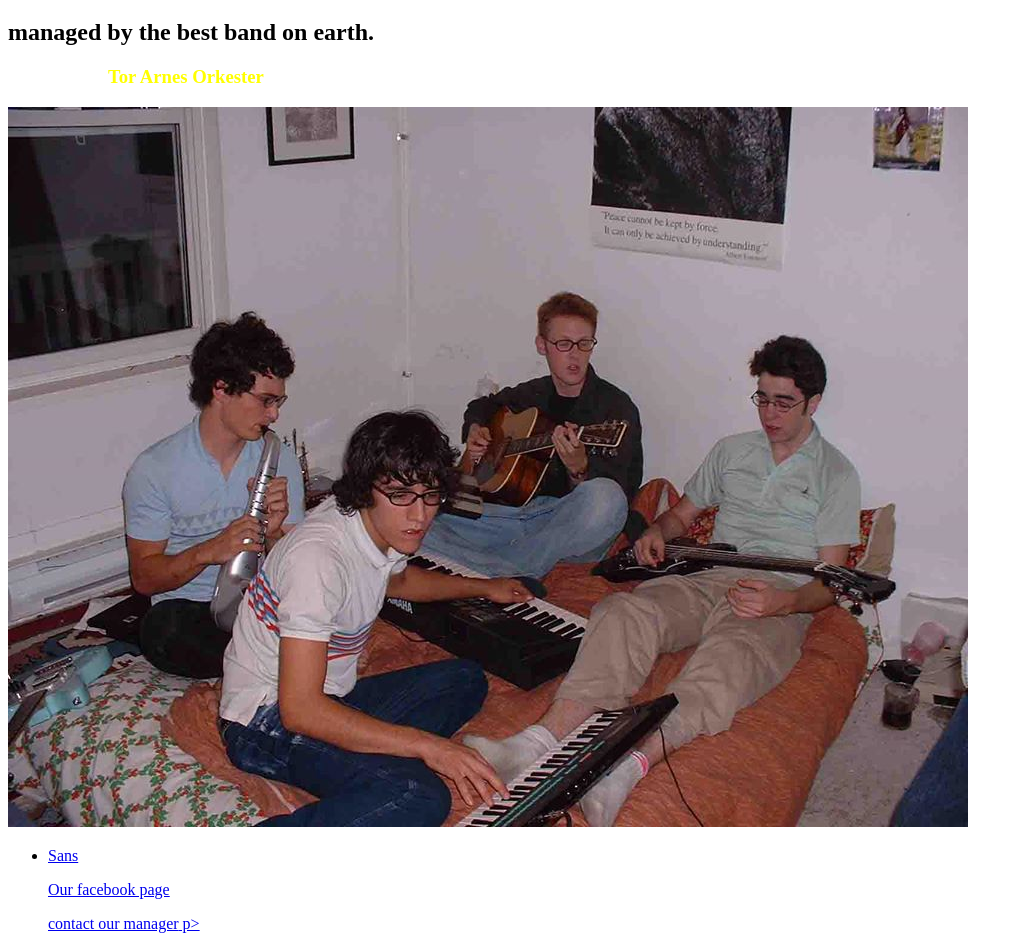
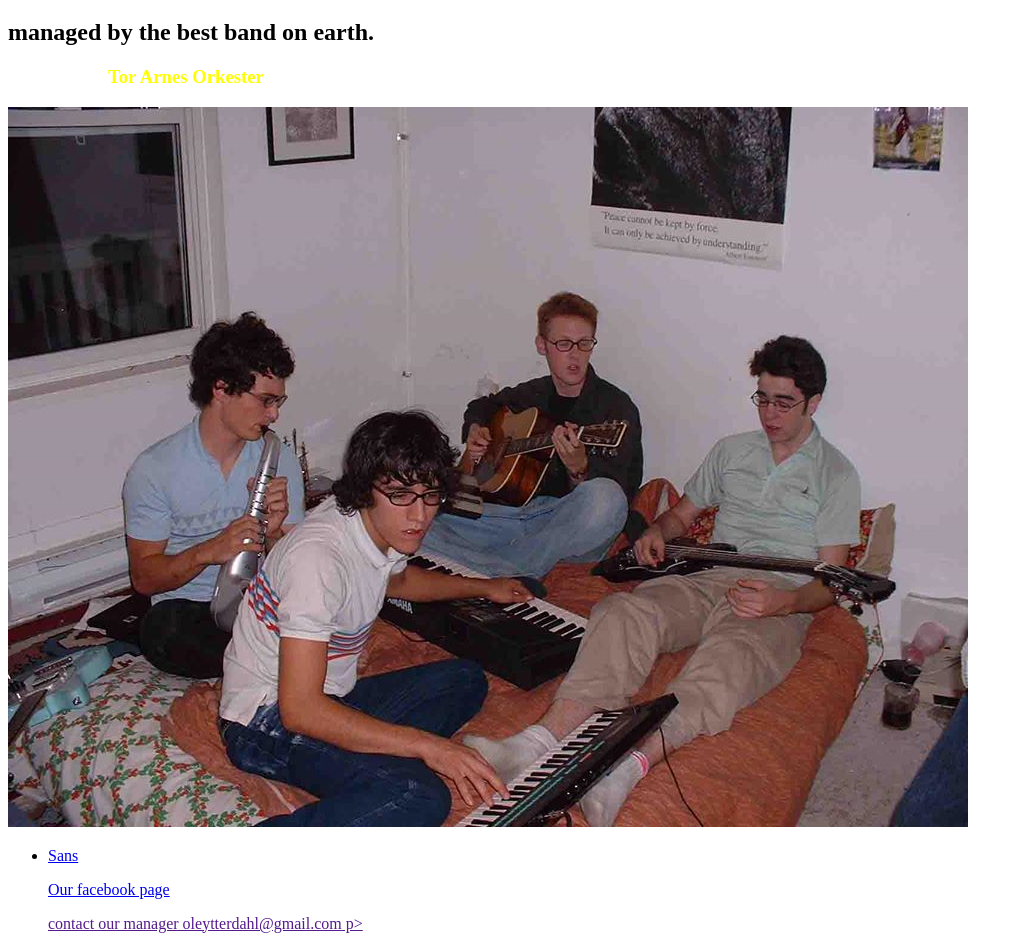
Before and after one commit to oleytterdahl/torarnes, a plain HTML site: page index.html in a window 1280 px wide. Shown: the part 61-1010 px from the top of the page, without its empty margins (0-1023 px from the left). Drawn offline with Linux system fonts and the light colour scheme.

Commit message:
Update index.html

```diff
--- a/index.html
+++ b/index.html
@@ -27,7 +27,7 @@ h3 {
     <ul class="pull-left">
       <li><a href="Sans.html">Sans</a></li>
       <p><a href="https://www.facebook.com/torarneorkester">Our facebook page</a> </p>
-      <p><a href="oleytterdahl@gmail.com">contact our manager</</a> p>
+      <p><a href="">contact our manager oleytterdahl@gmail.com</</a> p>
 
 
     </ul>
```
